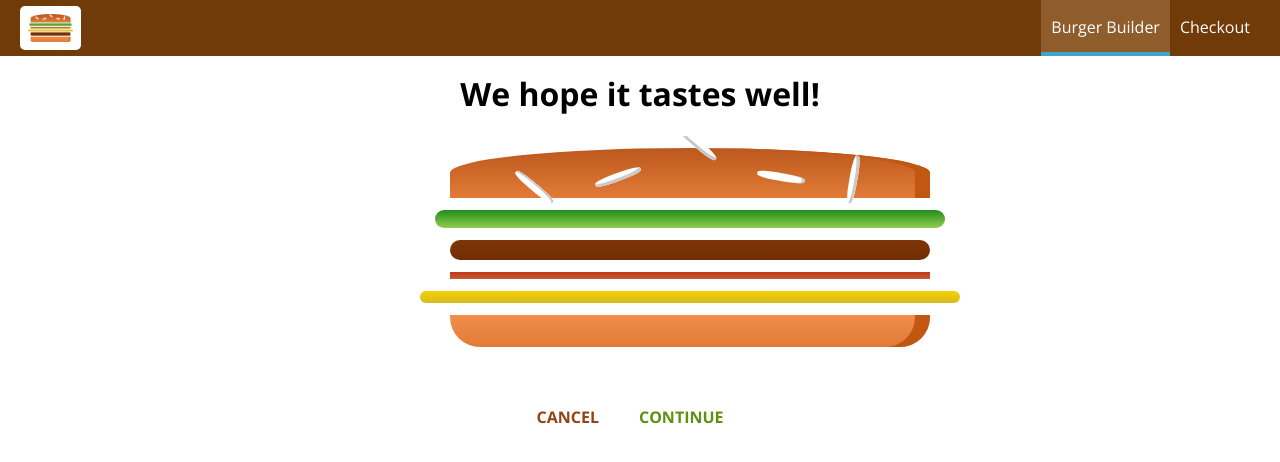
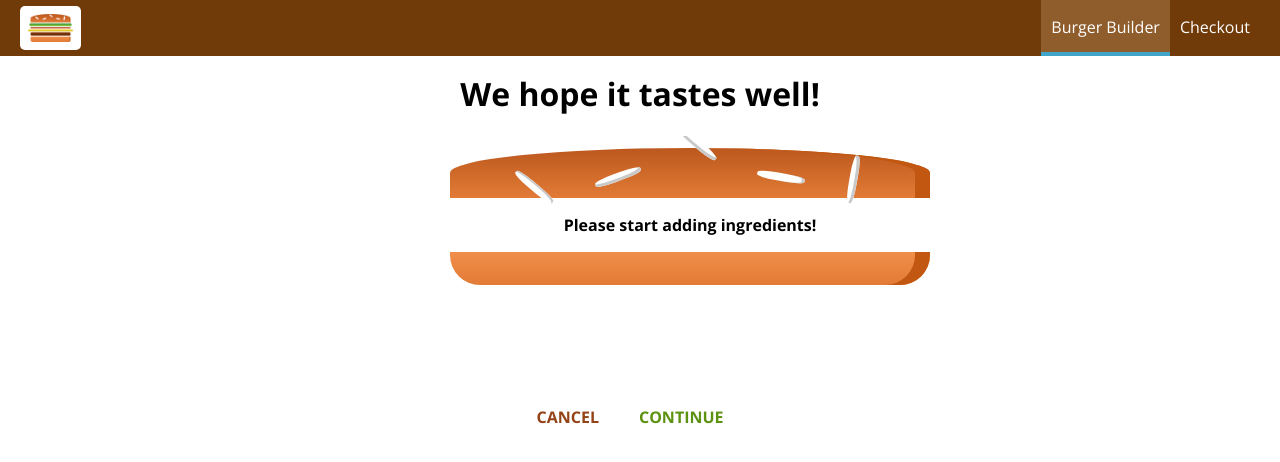
Before and after one commit to shindesharad71/Burger-Builder-With-React, a React (Create React App) app: page /checkout in a window 1280 px wide. Shown: the top 462 px of the page. Built offline with nearby package versions, Linux system fonts and the light colour scheme.

Commit message:
Added: Ingredinets

```diff
--- a/src/containers/BurgerBuilder/BurgerBuilder.js
+++ b/src/containers/BurgerBuilder/BurgerBuilder.js
@@ -72,7 +72,19 @@ class BurgerBuilder extends Component {
 		// 		this.setState({ loading: false, purchasing: false });
 		// 	});
 
-		this.props.history.push('/checkout');
+		const queryParams = [];
+		for (let i in this.state.ingredients) {
+			queryParams.push(
+				`${encodeURIComponent(i)}=${encodeURIComponent(
+					this.state.ingredients[i]
+				)}`
+			);
+		}
+		const queryString = queryParams.join('&');
+		this.props.history.push({
+			pathName: '/checkout',
+			search: `?${queryString}`
+		});
 	};
 
 	updatePurchaseState(ingredients) {
--- a/src/containers/Checkout/Checkout.js
+++ b/src/containers/Checkout/Checkout.js
@@ -11,13 +11,24 @@ class Checkout extends Component {
 		},
 	};
 
+	componentDidMount() {
+		const query = new URLSearchParams(this.props.location.search);
+		const ingredients = {};
+
+		for (let param of query.entries()) {
+			ingredients[param[0]] = +param[1];
+		}
+
+		this.setState({ ingredients });
+	}
+
 	checkoutCancelledHandler = () => {
-        this.props.history.goBack();
-    };
+		this.props.history.goBack();
+	};
 
 	checkoutContinuedHandler = () => {
-        this.props.history.replace('/checkout/contact-data');
-    };
+		this.props.history.replace('/checkout/contact-data');
+	};
 
 	render() {
 		return (
```
